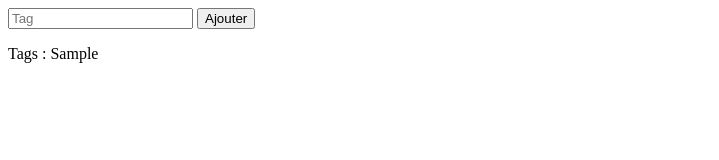
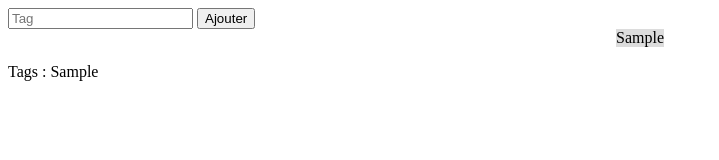
Before and after one commit to juliencongras/eval_vite_js_like_chronometre_tags, a website built with Vite: page Exo3/index.html in a window 1280 px wide. Both pictures are taken after typing "Sample" into the empty fields and a click on the button "Ajouter". Shown: the whole page, without its empty margins (0-719 px from the left). Built offline with nearby package versions, Linux system fonts and the light colour scheme.

Commit message:
Exo3: Visuals left

```diff
--- a/Exo3/script.js
+++ b/Exo3/script.js
@@ -16,8 +16,11 @@ tagForm.addEventListener("submit", function(e){
     else{
         existingTagWarning.style.display = "none";
         submittedTags.push(tagInput.value);
+        const newPastille = document.createElement("div");
+        newPastille.classList.add("pastille");
+        newPastille.innerText = tagInput.value;
+        existingTagsContainerPastilles.appendChild(newPastille);
         tagForm.reset();
-        //existingTagsContainerPastilles
         existingTagsContainerText.innerText = `Tags : ${submittedTags.join(", ")}`;
     }
 });
--- a/Exo3/style.css
+++ b/Exo3/style.css
@@ -3,3 +3,11 @@
     font-weight: bold;
     display: none;
 }
+#existingTagsContainerPastilles{
+    display: flex;
+    justify-content: space-around;
+}
+.pastille{
+    outline: solid, 3px, red;
+    background-color: gainsboro;
+}
```
